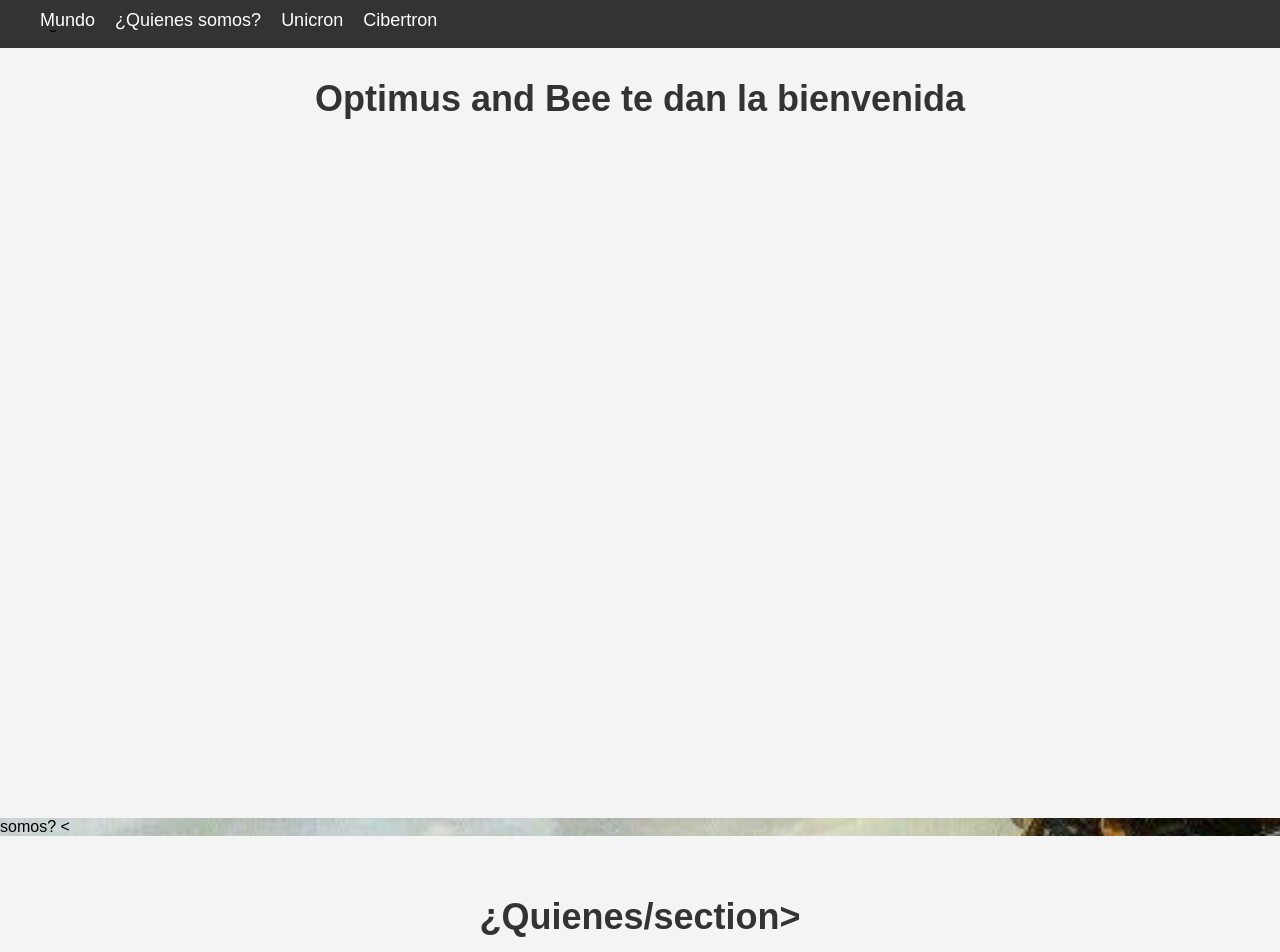
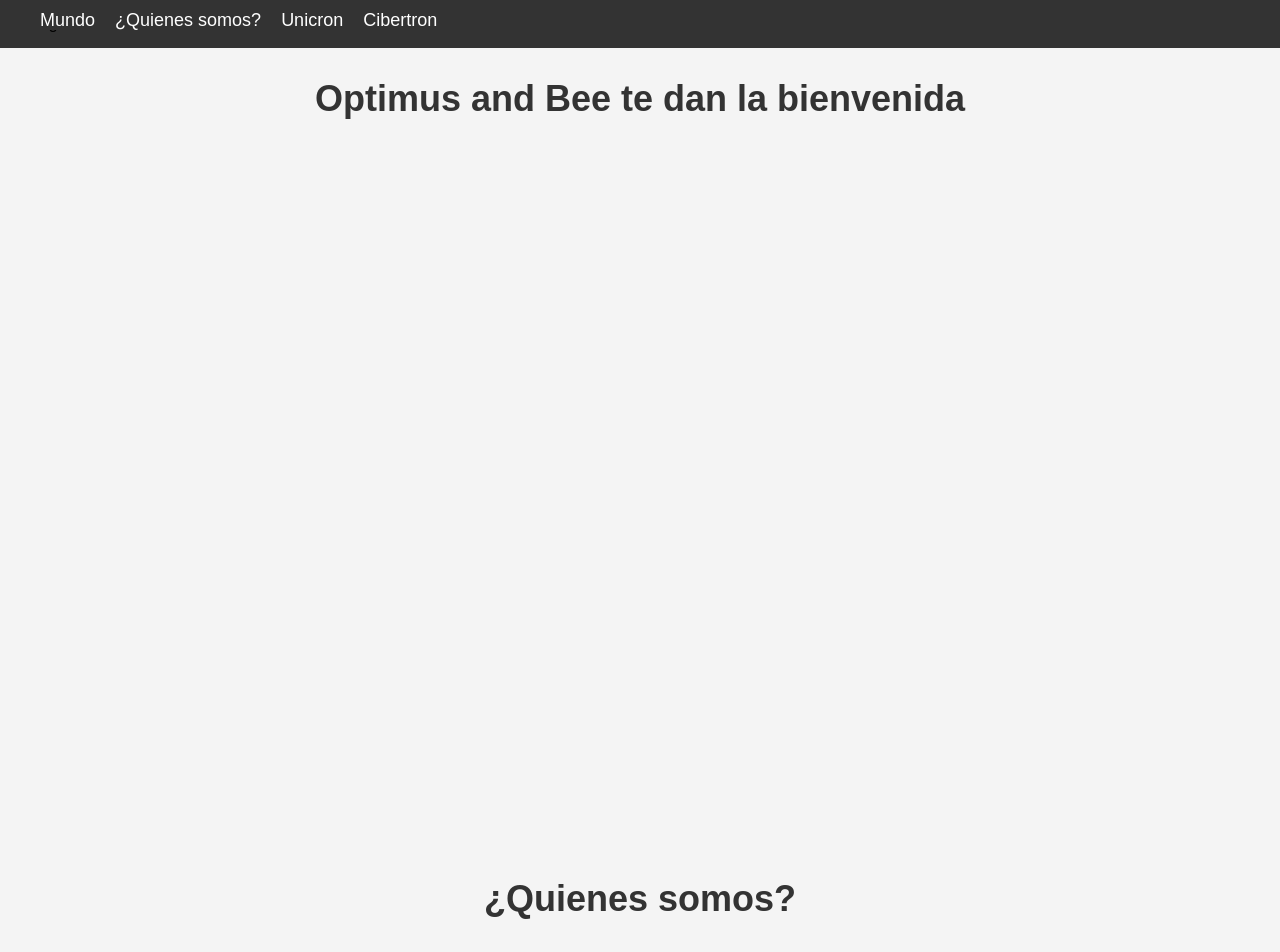
Before and after one commit to andre2ie7e/andre2ie7e.github.io, a plain HTML site: page index.html in a window 1280 px wide. Shown: the top 952 px of the page. Drawn offline with Linux system fonts and the light colour scheme.

Commit message:
id about cambiado

```diff
--- a/index.html
+++ b/index.html
@@ -36,12 +36,14 @@
 <section id="home">
     <h1>Optimus and Bee te dan la bienvenida</h1>
 </section>
- somos?</h1>
-<<section id="about">
-    <h1>¿Quienes/section>
+
+<section id="about">
+    <h1>¿Quienes somos?</h1>
+
 <section id ="Unicron">
     <h1>Aqui te mostramos toda la informacion de que o quien es Unicron</h1>
 </section>
+
 <section id ="Cibertron">
     <h1>Aqui te mostramos toda la informacion de que o quien es Cibertron</h1>
 </section>
```
